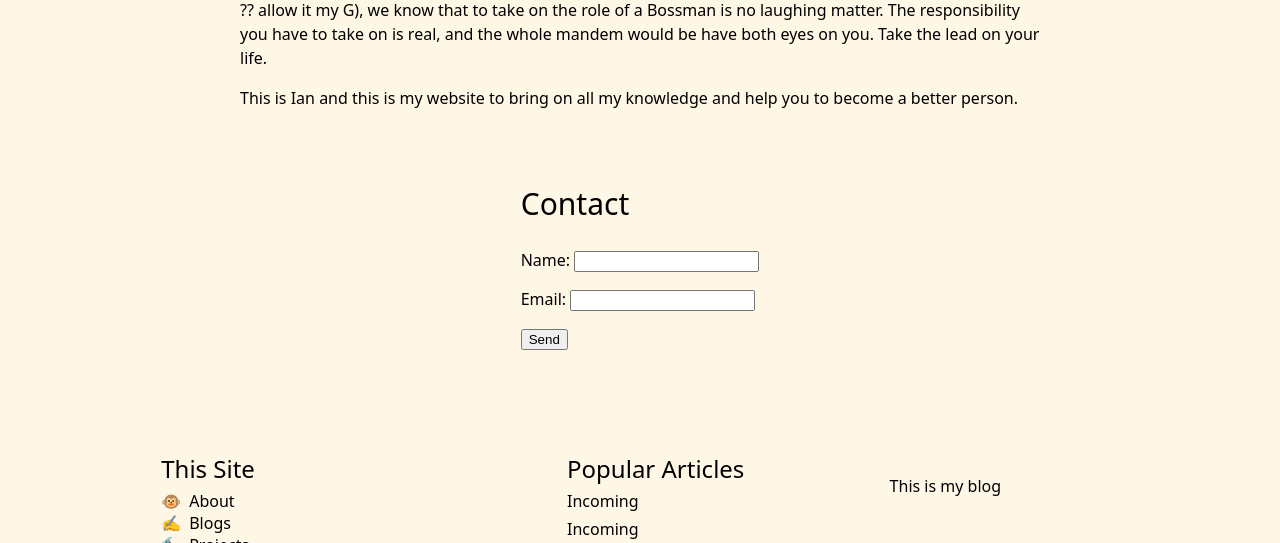
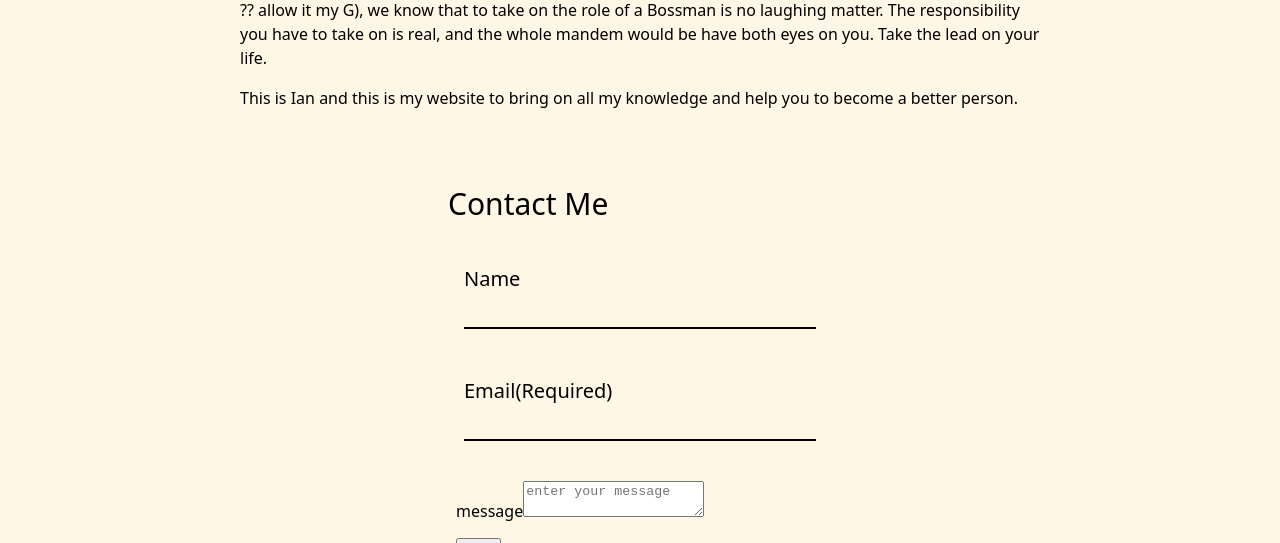
Before and after one commit to ianbossman8/personal-site-gatsby, a Gatsby site: page /about/ in a window 1280 px wide. Shown: the part 536-1079 px from the top of the page. Built offline with nearby package versions, Linux system fonts and the light colour scheme; Gatsby itself is replaced by a stand-in of ours.

Commit message:
feat:input

```diff
--- a/package.json
+++ b/package.json
@@ -26,6 +26,7 @@
   "license": "ISC",
   "dependencies": {
     "babel-plugin-styled-components": "^1.12.0",
+    "formik": "^2.2.6",
     "gatsby": "^2.32.3",
     "gatsby-image": "^2.11.0",
     "gatsby-plugin-google-gtag": "^2.8.0",
@@ -47,7 +48,8 @@
     "react-dom": "^17.0.1",
     "react-helmet": "^6.1.0",
     "react-icons": "^4.2.0",
-    "styled-components": "^5.2.1"
+    "styled-components": "^5.2.1",
+    "yup": "^0.32.9"
   },
   "devDependencies": {
     "@types/react-helmet": "^6.1.0",
--- a/src/components/ContactForm/ContactForm.tsx
+++ b/src/components/ContactForm/ContactForm.tsx
@@ -1,54 +1,69 @@
 import React from 'react'
-import { SIZE } from '../../constants/font'
+import { useFormik } from 'formik'
+import encode from '../../util/encode'
+import ContactFormSchema from '../../schema/contactFormSchema'
+import { Form } from './styles'
+import Input from '../Input/Input'
+import TextArea from '../TextArea/TextArea'
 
 interface Props {
-  label: string
-  symbol: number
-  size?: SIZE
+  reverse: boolean
 }
 
-export default function ContactForm() {
-  function encode(data: any) {
-    return Object.keys(data)
-      .map((key) => encodeURIComponent(key) + '=' + encodeURIComponent(data[key]))
-      .join('&')
-  }
-
-  const handleSubmit = (event: any) => {
-    event.preventDefault()
+export default function ContactForm(props: Props) {
+  const formik = useFormik({
+    initialValues: {
+      name: '',
+      email: '',
+      message: ''
+    },
+    validateOnBlur: true,
+    validationSchema: ContactFormSchema,
+    onSubmit: (values) => {
+      console.log(values)
       fetch('/', {
         method: 'POST',
         headers: { 'Content-Type': 'application/x-www-form-urlencoded' },
-      body: encode({
-        'form-name': event.target.getAttribute('name')
-      })
+        body: encode({})
       })
         .then((e) => console.log(e))
         .catch((error) => alert(error))
     }
+  })
 
   return (
-    <form
+    <Form
       name="contact"
       method="post"
       data-netlify="true"
       netlify-honeypot="bot-field"
-      onSubmit={handleSubmit}>
+      onSubmit={formik.handleSubmit}
+      noValidate
+      reverse={props.reverse}>
       <input type="hidden" name="bot-field" />
       <input type="hidden" name="form-name" value="contact" />
-      <p>
-        <label>
-          Name: <input type="text" name="name" />
-        </label>
-      </p>
-      <p>
-        <label>
-          Email: <input type="email" name="email" />
-        </label>
-      </p>
-      <p>
-        <button type="submit">Send</button>
-      </p>
-    </form>
+      <Input
+        type="text"
+        name="name"
+        handleChange={formik.handleChange}
+        value={formik.values.name}
+        error={formik.errors.name}
+      />
+      <Input
+        type="email"
+        name="email"
+        handleChange={formik.handleChange}
+        value={formik.values.email}
+        error={formik.errors.email}
+        required
+      />
+      <TextArea
+        name="message"
+        handleChange={formik.handleChange}
+        value={formik.values.message}
+        error={formik.errors.message}
+      />
+      <button type="submit">send</button>
+    </Form>
   )
 }
--- a/src/components/ContactForm/styles.ts
+++ b/src/components/ContactForm/styles.ts
@@ -0,0 +1,24 @@
+import styled, { css } from 'styled-components'
+import { InputBox } from '../Input/styles'
+
+export const Form = styled.form<{ reverse: boolean }>`
+  box-sizing: border-box;
+  display: flex;
+  flex-direction: column;
+  align-items: flex-start;
+  padding: 0.5rem;
+
+  ${({ theme: { colours }, reverse }) =>
+    reverse &&
+    css`
+      label {
+        color: ${colours.primary[1]};
+      }
+      ${InputBox} {
+        border-bottom-color: ${colours.primary[1]};
+        &:focus {
+          border-bottom-color: ${colours.info[1]};
+        }
+      }
+    `}
+`
--- /dev/null
+++ b/src/components/Input/Input.tsx
@@ -0,0 +1,26 @@
+import React from 'react'
+import { ErrorText, InputBox, InputContainer } from './styles'
+
+interface Props {
+  type: string
+  name: string
+  handleChange: (e: React.ChangeEvent<any>) => void
+  value: string | number
+  error: string | number | undefined
+  required?: boolean
+}
+
+export default function Input(props: Props) {
+  const { type, name, handleChange, value, error, required = false } = props
+
+  return (
+    <InputContainer>
+      <label htmlFor={name}>
+        {name}
+        {required && '(required)'}
+      </label>
+      <InputBox type={type} name={name} onChange={handleChange} value={value} />
+      <ErrorText>{error}</ErrorText>
+    </InputContainer>
+  )
+}
--- /dev/null
+++ b/src/components/Input/styles.ts
@@ -0,0 +1,43 @@
+import styled from 'styled-components'
+import { SIZE } from '../../constants/font'
+
+export const ErrorText = styled.p``
+
+export const InputBox = styled.input`
+  margin: 0.25rem 0;
+  padding: 0.25rem;
+  font-size: ${({ theme: { font } }) => font.size[SIZE.NS]};
+  border: none;
+  background-color: transparent;
+  border-bottom: 2px solid ${({ theme: { colours } }) => colours.secondary[1]};
+  outline: none;
+
+  &:focus {
+    border-bottom: 2px solid ${({ theme: { colours } }) => colours.info[3]};
+  }
+`
+
+export const InputContainer = styled.div`
+  width: 100%;
+  min-width: 23rem;
+  box-sizing: border-box;
+  display: flex;
+  flex-direction: column;
+  padding: 0.5rem;
+
+  label {
+    font-size: ${({ theme: { font } }) => font.size[SIZE.NS]};
+    text-transform: capitalize;
+  }
+
+  ${ErrorText} {
+    padding: 0;
+    margin: 0.25rem 0;
+    min-height: 1.25rem;
+    color: ${({ theme: { colours } }) => colours.alert[3]};
+
+    &::first-letter {
+      text-transform: capitalize;
+    }
+  }
+`
--- a/src/components/Modal/Modal.tsx
+++ b/src/components/Modal/Modal.tsx
@@ -25,7 +25,7 @@ export default function Modal(props: Props) {
     <Container onClick={handleModalClose}>
       <ContentContainer onClick={handleModalContentContainerClick}>
         <GrClose onClick={handleModalClose} className="modal--close-button" />
-        <ModalHeader reverse={true}>{topic}</ModalHeader>
+        <ModalHeader reverse>{topic}</ModalHeader>
         {typeof modalContent === 'string' ? (
           <div dangerouslySetInnerHTML={{ __html: modalContent }} />
         ) : (
--- /dev/null
+++ b/src/components/TextArea/TextArea.tsx
@@ -0,0 +1,28 @@
+import React from 'react'
+import { ErrorText } from '../Input/styles'
+import { TextBox, TextInputContainer } from './styles'
+
+interface Props {
+  name: string
+  handleChange: (e: React.ChangeEvent<any>) => void
+  value: string | number
+  error: string | number | undefined
+  required?: boolean
+}
+
+export default function TextArea(props: Props) {
+  const { name, handleChange, value, error } = props
+
+  return (
+    <TextInputContainer>
+      <label htmlFor={name}>{name}</label>
+      <TextBox
+        name={name}
+        onChange={handleChange}
+        value={value}
+        placeholder={`enter your ${name}`}
+      />
+      <ErrorText>{error}</ErrorText>
+    </TextInputContainer>
+  )
+}
--- /dev/null
+++ b/src/components/TextArea/styles.ts
@@ -0,0 +1,5 @@
+import styled from 'styled-components'
+
+export const TextInputContainer = styled.div``
+
+export const TextBox = styled.textarea``
--- a/src/customHooks/useModalContentHooks.tsx
+++ b/src/customHooks/useModalContentHooks.tsx
@@ -16,7 +16,7 @@ export default function useModalContentHooks(topic: string | undefined): HooksRe
 
   const introItems = {
     [PAGE_NAMES.ABOUT]: { title: PAGE_NAMES.ABOUT, body: aboutMe },
-    [PAGE_NAMES.CONTACT]: { title: PAGE_NAMES.CONTACT, body: <ContactForm /> },
+    [PAGE_NAMES.CONTACT]: { title: PAGE_NAMES.CONTACT, body: <ContactForm reverse /> },
     [PAGE_NAMES.BLOGS]: { title: PAGE_NAMES.BLOGS, body: <p>latest blogs</p> },
     [PAGE_NAMES.PROJECTS]: { title: PAGE_NAMES.PROJECTS, body: <p>latest projects</p> },
     [PAGE_NAMES.PROMOTIONS]: { title: PAGE_NAMES.PROMOTIONS, body: <p>best deals</p> }
--- /dev/null
+++ b/src/schema/contactFormSchema.ts
@@ -0,0 +1,13 @@
+import * as Yup from 'yup'
+
+const ContactFormSchema = Yup.object().shape({
+  name: Yup.string()
+    .matches(/^[A-Za-z]+(\s[a-zA-Z]+)?$/, 'should only container alphabets and one space')
+    .max(20, 'cannot exceed 20 characters')
+    .lowercase()
+    .trim(),
+  email: Yup.string().email('invalid email').required('required'),
+  message: Yup.string().max(75, 'cannot exceed 75 characters').lowercase().trim()
+})
+
+export default ContactFormSchema
--- a/src/templates/About.tsx
+++ b/src/templates/About.tsx
@@ -31,7 +31,7 @@ export default function Dump(props: Props) {
         <H1>about</H1>
         <HTMLContainer dangerouslySetInnerHTML={{ __html: html }} />
         <div className="contact-form">
-          <H2>contact</H2>
+          <H2>contact me</H2>
           <ContactForm />
         </div>
       </AboutContainer>
--- /dev/null
+++ b/src/util/encode.ts
@@ -0,0 +1,5 @@
+export default function encode(data: any) {
+  return Object.keys(data)
+    .map((key) => encodeURIComponent(key) + '=' + encodeURIComponent(data[key]))
+    .join('&')
+}
```
Also changed, not shown: 1 other file. Lines whose indentation alone changed are shown as unchanged.
